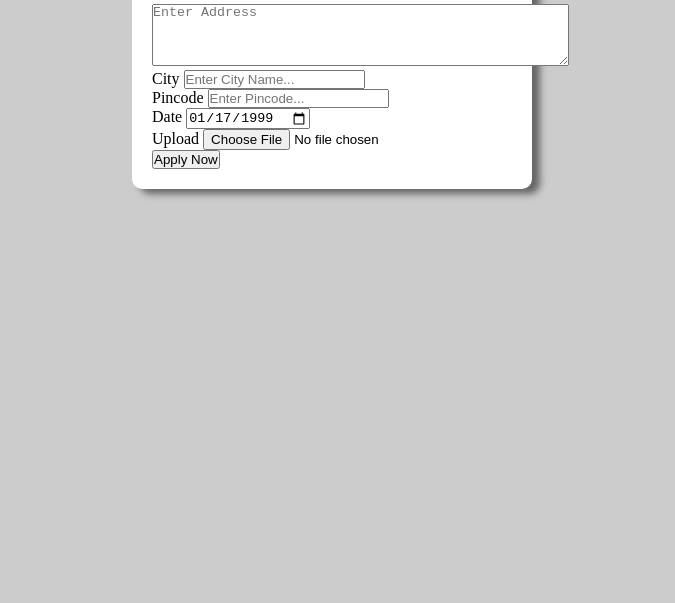
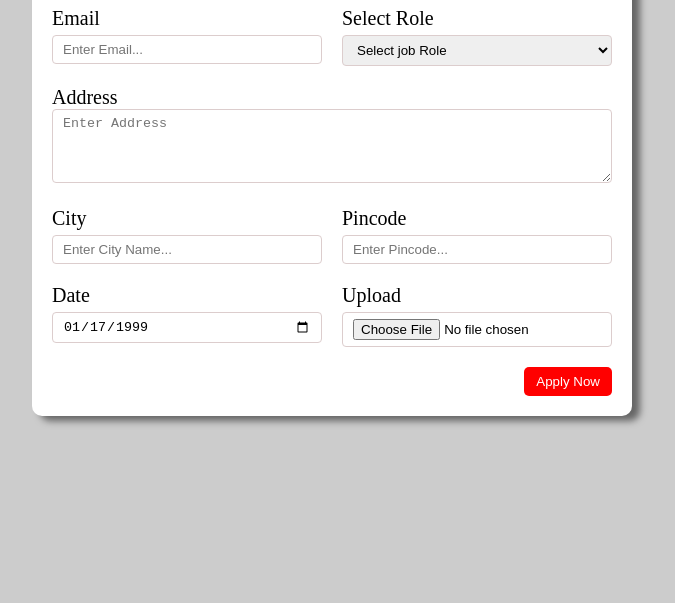
Before and after one commit to alamin1084/job-application-websites, a plain HTML site: page index.html in a window 1280 px wide. Shown: the part 197-800 px from the top of the page, without its empty margins (308-983 px from the left). Drawn offline with Linux system fonts and the light colour scheme.

Commit message:
added all about project

```diff
--- a/index.css
+++ b/index.css
@@ -11,7 +11,7 @@ body{
     margin: 0 auto;
 }
 .apply_box{
-    max-width: 400px;
+    max-width: 600px;
     padding: 20px;
     background-color: white;
     margin: 0 auto;
@@ -22,3 +22,56 @@ body{
 .title_small{
     font-size: 20px;
 }
+.form_container{
+    margin-top: 20px;
+    display: grid;
+    grid-template-columns: repeat(auto-fit,minmax(200px,1fr));
+    gap: 20px;
+}
+.form_control{
+    display: flex;
+    flex-direction: column;
+}
+label{
+    font-size: 20px;
+    margin-bottom: 5px;
+}
+input,textarea,select{
+    padding: 6px 10px;
+    border: 1px solid #dccdcd;
+    border-radius: 4px;
+}
+input:focus{
+    outline-color: red;
+}
+.button_container{
+    display: flex;
+    justify-content: flex-end;
+    margin-top: 20px;
+}
+button{
+    background-color: red;
+    border: transparent solid 2px;
+    padding: 5px 10px;
+    color: white;
+    border-radius: 5px;
+    transition: 0.3s ease-in;
+}
+button:hover{
+    background-color: #ccc;
+    border: 2px solid red;
+    color: black;
+    transition: 0.3s ease-out;
+    cursor: pointer;
+}
+.textarea_control{
+    grid-column: 1 / span 2;
+}
+.textarea_control textarea{
+    width: 100%;
+}
+@media(max-width:460px){
+    .textarea_control{
+        grid-column: 1 / span 1;
+    }
+};
--- a/index.html
+++ b/index.html
@@ -34,9 +34,9 @@
                       <option value="ui_ux">UI Ux Designer</option>
                     </select>
                 </div>
-                <div class="form_control">
+                <div class="textarea_control">
                     <label for="address">Address</label>
-                    <textarea name="address" id="address" rows="4" cols="50" placeholder="Enter Address"></textarea>
+                    <textarea  name="address" id="address" rows="4" cols="50" placeholder="Enter Address"></textarea>
                 </div>
                 <div class="form_control">
                     <label for="city">City</label>
```
